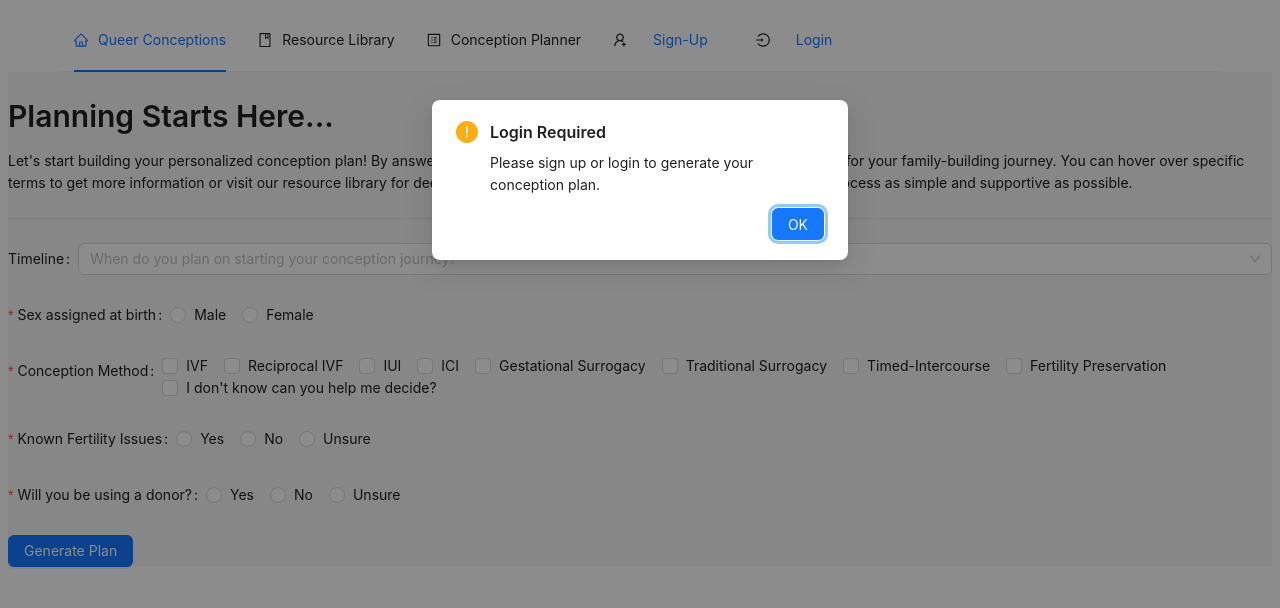
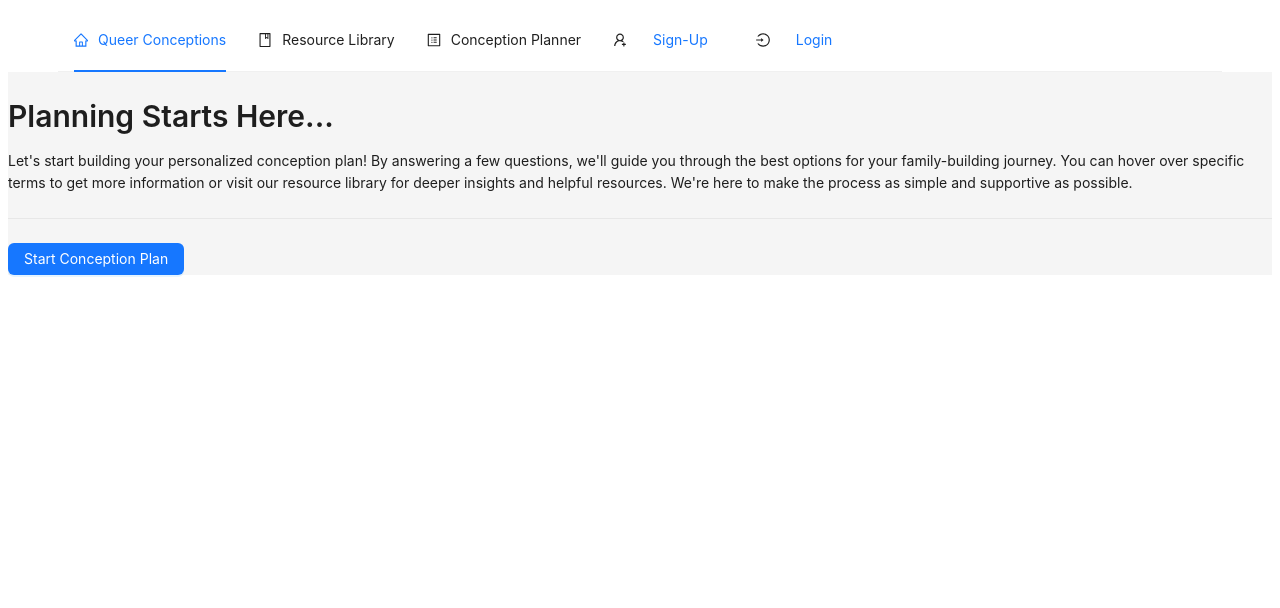
Before and after one commit to MBHunter88/queer_conceptions, a React (Vite) app in the folder client/: page /planner in a window 1280 px wide. Shown: the top 608 px of the page. Built offline with nearby package versions, Linux system fonts and the light colour scheme.

Commit message:
update logic for plan form to dynamically render based on state of user

```diff
--- a/client/src/components/PlanForm.jsx
+++ b/client/src/components/PlanForm.jsx
@@ -8,15 +8,16 @@ const PlanForm = () => {
   const [usingDonor, setUsingDonor] = useState(false);
   const [knownFertilityIssues, setKnownFertilityIssues] = useState(false);
   const [generatedPlan, setGeneratedPlan] = useState(null);
+  const [showForm, setShowForm] = useState(false)
   const { user, setUser } = useUser();
   const navigate = useNavigate();
-  const hasWarnedRef = useRef(false);
+  //const hasWarnedRef = useRef(false);
 
   //user must be logged in to generate plan
-  useEffect(() => {
-    if (!user && !hasWarnedRef.current) {
-      hasWarnedRef.current = true;
-      // Show warning modal
+
+    const handleShowForm = () => {
+      if (!user) {
+        // Show warning modal if the user is not logged in
         Modal.warning({
           title: 'Login Required',
           content: 'Please sign up or login to generate your conception plan.',
@@ -24,8 +25,11 @@ const PlanForm = () => {
             navigate('/');
           },
         });
+      } else {
+        setShowForm(true);
       }
-  }, [user, navigate]);
+    };
+
 
 
 
@@ -153,13 +157,30 @@ const handleGetNewPlan = () => {
     ...prevUser,
     plan: null,
   }));
+  setGeneratedPlan(null);
+  setShowForm(false);
   navigate('/planner')
   console.log("User plan details:", user.plan)
 }
 
   return (
     <>
-     {generatedPlan === null ? (
+
+      {user?.plan && !showForm && (
+        <>
+          <Button type="primary" onClick={handleGetNewPlan}>
+            Get New Plan
+          </Button>
+          <GeneratedPlan plan={user.plan} /> <br />
+        </>
+      )}
+
+       {!showForm && !user?.plan && (
+        <Button type="primary" onClick={handleShowForm}>
+          Start Conception Plan
+        </Button>
+      )}
+     {showForm && !generatedPlan && user && (
         <Form onFinish={handleGeneratePlan} >
 
           <Form.Item label="Timeline" name="timeline">
@@ -274,11 +295,14 @@ const handleGetNewPlan = () => {
           <Button type='primary' htmlType='submit'>Generate Plan</Button>
 
         </Form>
-      ) : (
-        <><GeneratedPlan plan={user.plan} /> <br/>
+      )}
+      {generatedPlan && (
+        <>
+          <GeneratedPlan plan={user?.plan} /> <br />
           <Button type="primary" onClick={handleGetNewPlan}>
             Get New Plan
-          </Button></>
+          </Button>
+        </>
       )}
     </>
   );
```
Lines whose indentation alone changed are shown as unchanged.
